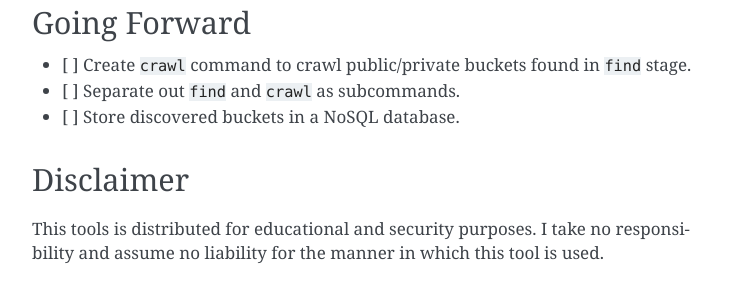
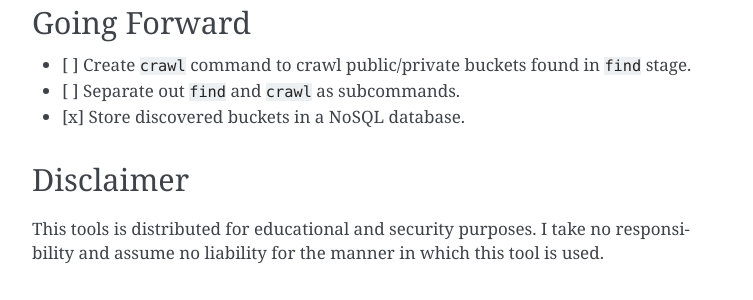
Before and after one commit to clarketm/s3recon, a Sphinx documentation site: the page built from docs/source/index.md, in a window 1280 px wide and 900 px high, scrolled down 4653 px. Shown: the part 436-736 px from the top of the window, without its empty margins (388-1141 px from the left). Built offline with Sphinx 7.4.7, drawn with Linux system fonts in a browser that asks for light colours.

Commit message:
mark done the nosql todo

```diff
--- a/docs/source/index.md
+++ b/docs/source/index.md
@@ -221,7 +221,7 @@
 
 - [ ] Create `crawl` command to crawl public/private buckets found in `find` stage.
 - [ ] Separate out `find` and `crawl` as subcommands.
-- [ ] Store discovered buckets in a NoSQL database.
+- [x] Store discovered buckets in a NoSQL database.
 
 ## Disclaimer
 This tools is distributed for educational and security purposes. I take no responsibility and assume no liability for the manner in which this tool is used.
```
Also changed, not shown: README.md (+1 -1 lines).
